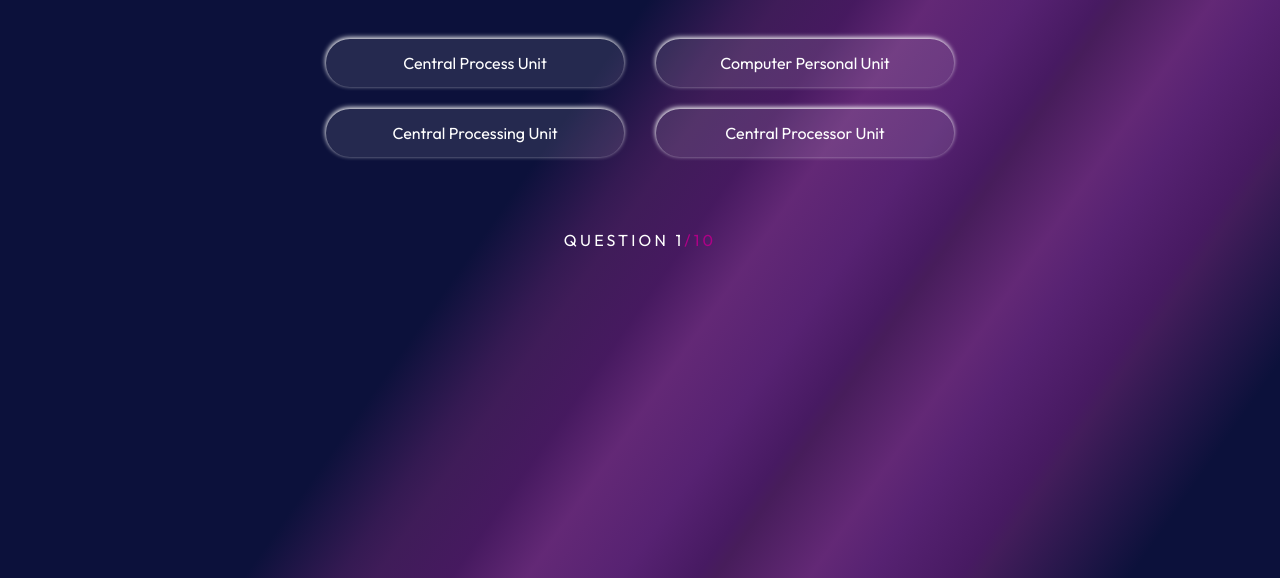
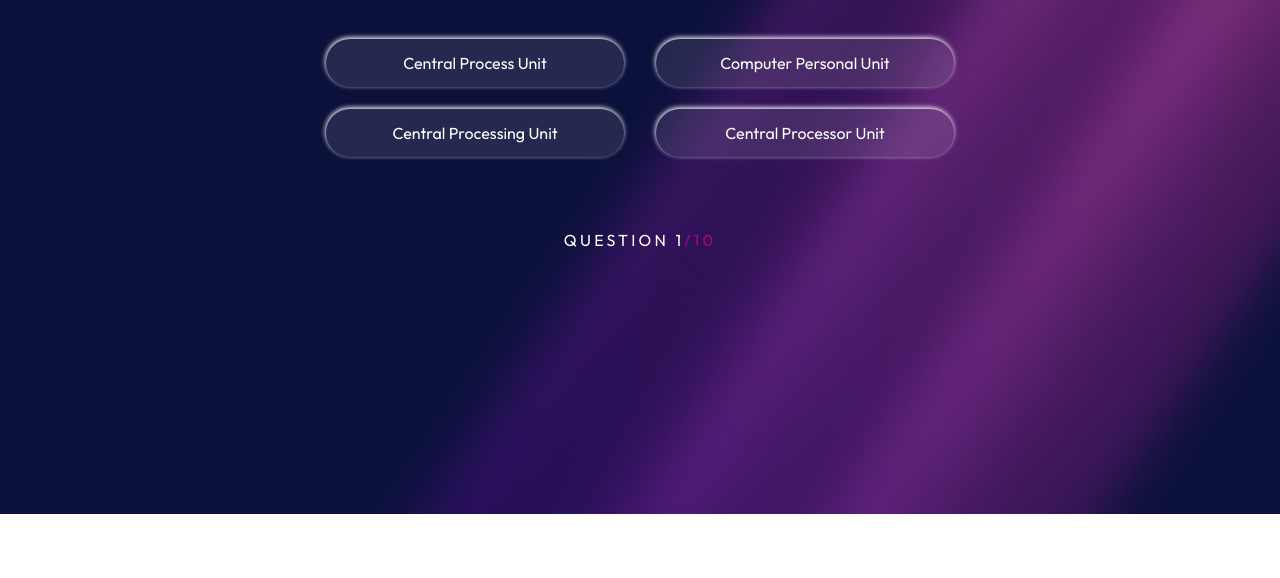
Before and after one commit to looloops/BUILD-WEEK-1, a plain HTML site: page benchmark.html in a window 1280 px wide. Shown: the part 286-864 px from the top of the page. After the commit the page ends 800 px from the top, so only its background shows below. Drawn offline with Linux system fonts and the light colour scheme.

Commit message:
background fixed

```diff
--- a/assets/benchmark.css
+++ b/assets/benchmark.css
@@ -1,25 +1,6 @@
 @import url("https://fonts.googleapis.com/css2?family=Inter:wght@400;700&family=Outfit:wght@400;700&display=swap");
 
 body {
-    height: 100vh;
-    background-color: #0c113b;
-    background-image: linear-gradient(
-        125deg,
-        #0c113b 45%,
-        #431d5bbb 50%,
-        #431d5bee 52%,
-        #4a1a62ee 56%,
-        #692a7aee 60%,
-        #572272 65%,
-        #471a62 69%,
-        #471d5b 70%,
-        #692a7aee 75%,
-        #572272 78%,
-        #471a62 83%,
-        #431d5b 84%,
-        #0c113b 92%
-    );
-
     width: 700px;
     margin: 2rem auto;
     color: white;
```
